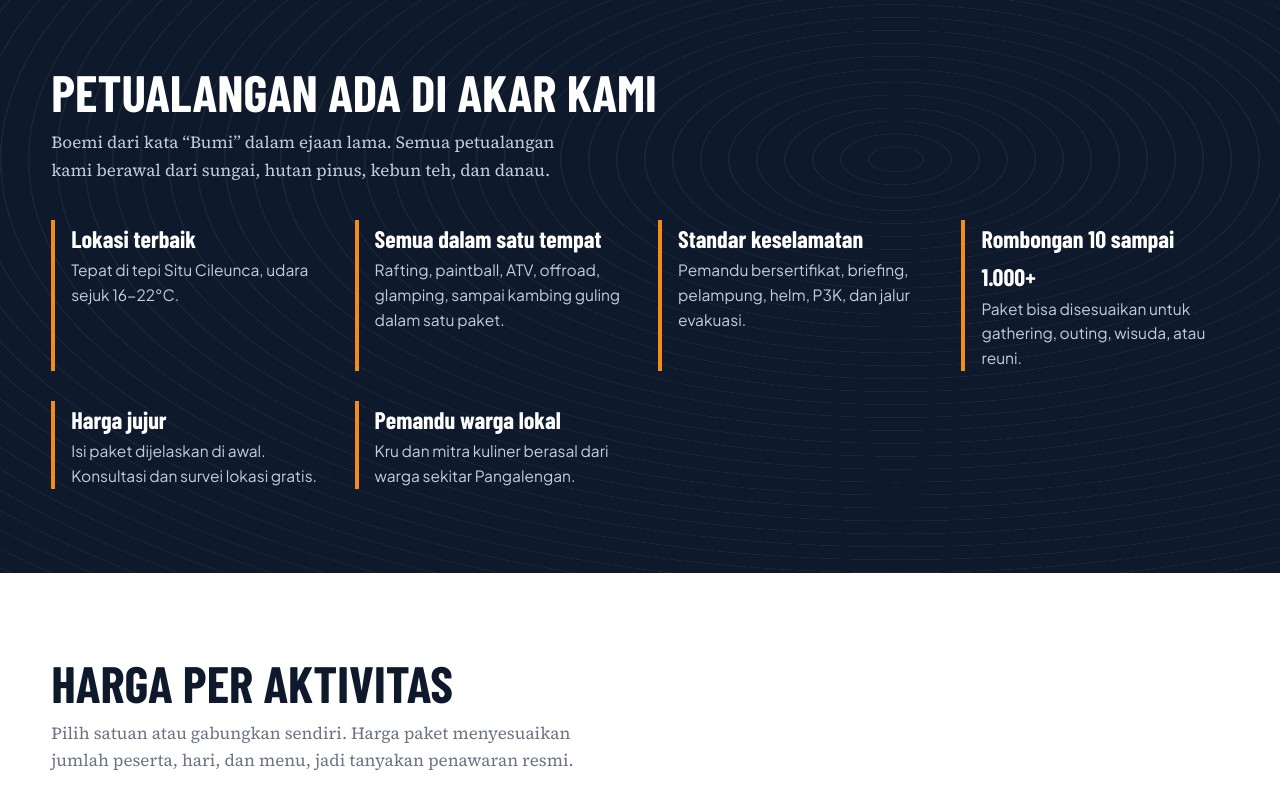
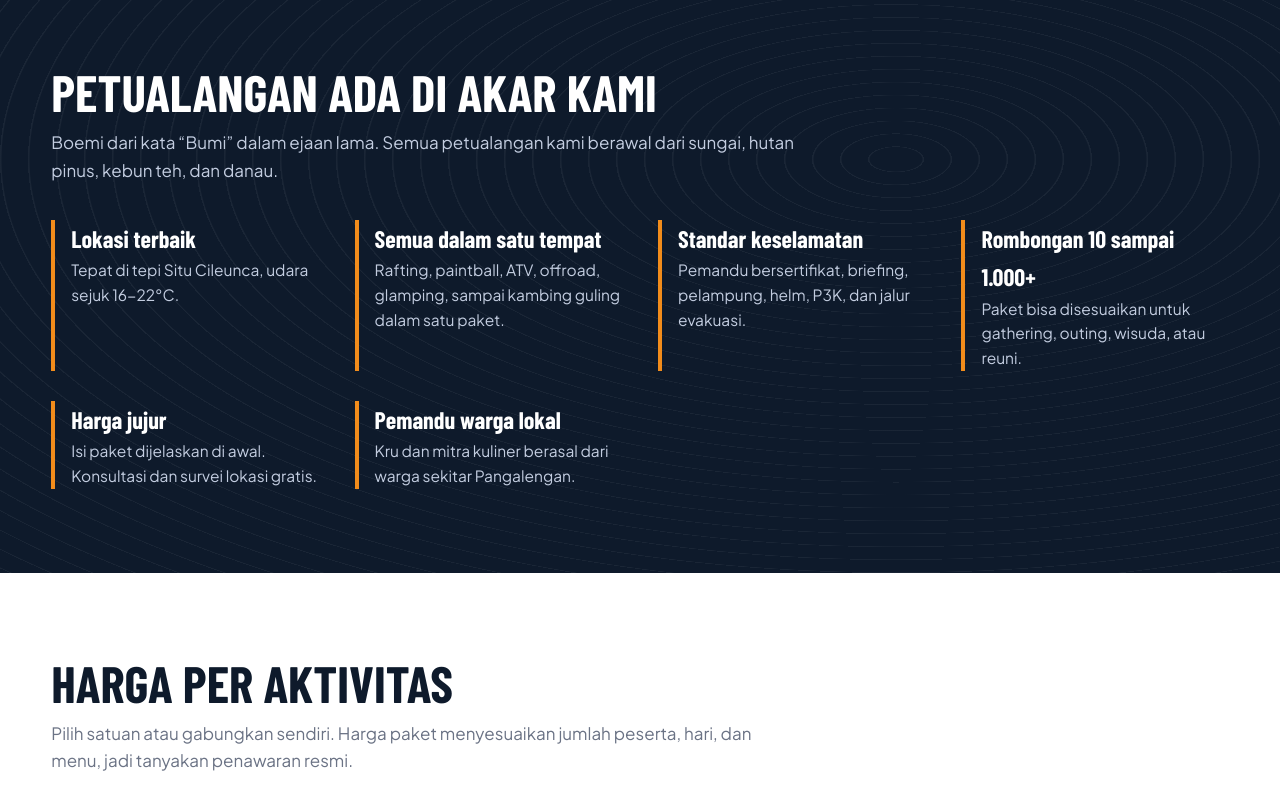
Before and after one commit to Slebewww23/boemi-rafting, a plain HTML site: page index.html in a window 1280 px wide. Shown: the part 1260-2060 px from the top of the page. Drawn offline with nearby package versions, Linux system fonts and the light colour scheme.

Commit message:
fix font sama maps

```diff
--- a/css/style.css
+++ b/css/style.css
@@ -26,8 +26,8 @@
 
   /* Font: ganti di sini, otomatis berlaku di semua tempat */
   --font-head: "Barlow Condensed", "Arial Narrow", sans-serif;
-  --font-body: "Source Serif 4", Georgia, serif;
-  --font-ui: "Plus Jakarta Sans", system-ui, sans-serif;   /* teks kecil: label, harga satuan, form, footer */
+  --font-body: "Plus Jakarta Sans", system-ui, sans-serif;   /* semua teks biasa */
+  --font-ui: var(--font-body);                                /* teks kecil: ikut font di atas */
 
   /* Lainnya */
   --radius: 16px;
@@ -738,7 +738,7 @@ footer {
 
 
 /* ---------- 12b. TEKS KECIL (font UI) ----------
-   Semua teks kecil memakai --font-ui. Mau ganti font? Ubah variabel di atas. */
+   Teks kecil memakai --font-ui (sama dengan --font-body). */
 .meta,
 .chips li,
 details,
--- a/index.html
+++ b/index.html
@@ -10,7 +10,7 @@
 <meta property="og:image" content="assets/images/hero-lake.jpg">
 <link rel="icon" href="assets/logo.png">
 <link rel="preconnect" href="https://fonts.googleapis.com"><link rel="preconnect" href="https://fonts.gstatic.com" crossorigin>
-<link href="https://fonts.googleapis.com/css2?family=Barlow+Condensed:wght@500;600;700&family=Source+Serif+4:ital,wght@0,400;0,600;1,400&family=Plus+Jakarta+Sans:wght@400;500;600&display=swap" rel="stylesheet">
+<link href="https://fonts.googleapis.com/css2?family=Barlow+Condensed:wght@500;600;700&family=Plus+Jakarta+Sans:ital,wght@0,400;0,500;0,600;1,400&display=swap" rel="stylesheet">
 <link rel="stylesheet" href="css/style.css">
 </head>
 <body>
--- a/js/data.js
+++ b/js/data.js
@@ -7,9 +7,9 @@ const BOEMI = {
 
   /* Google Maps. Kalau punya link share dari Google Maps (maps.app.goo.gl/...), ganti nilai "link" */
   maps: {
-    link: "https://www.google.com/maps/search/?api=1&query=Boemi+Rafting+Pangalengan",
-    embed: "https://maps.google.com/maps?q=Boemi%20Rafting%20Pangalengan&output=embed"
-  },
+  link: "https://www.google.com/maps/search/?api=1&query=Boemi+Rafting+Pangalengan",
+  embed: "https://maps.google.com/maps?q=Boemi%20Rafting%20Pangalengan&output=embed"
+},
 
   paket: [
     { id: "rafting-only", nama: "Paket Rafting Only", kategori: "Arung Jeram", harga: 175000, min: 5,
```
